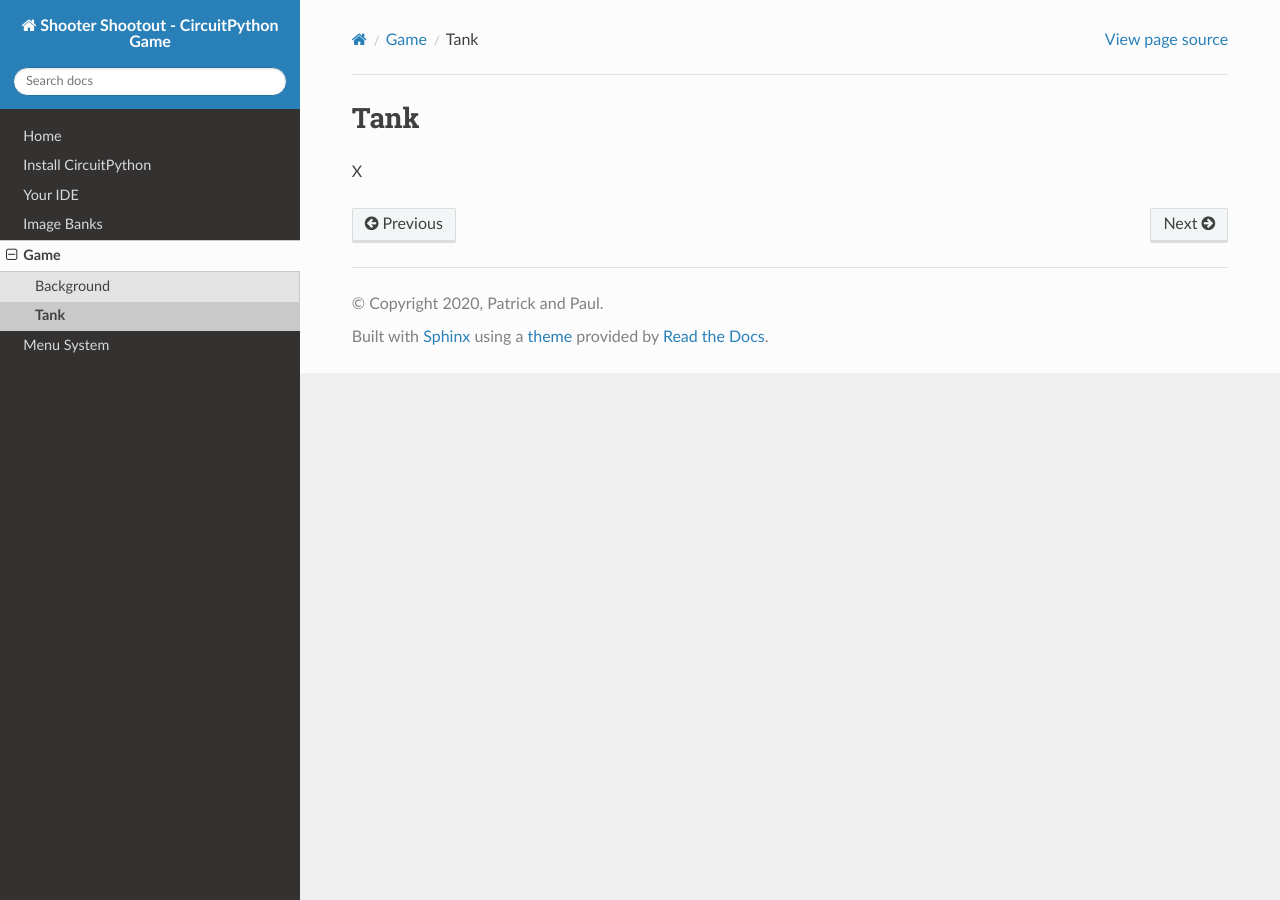
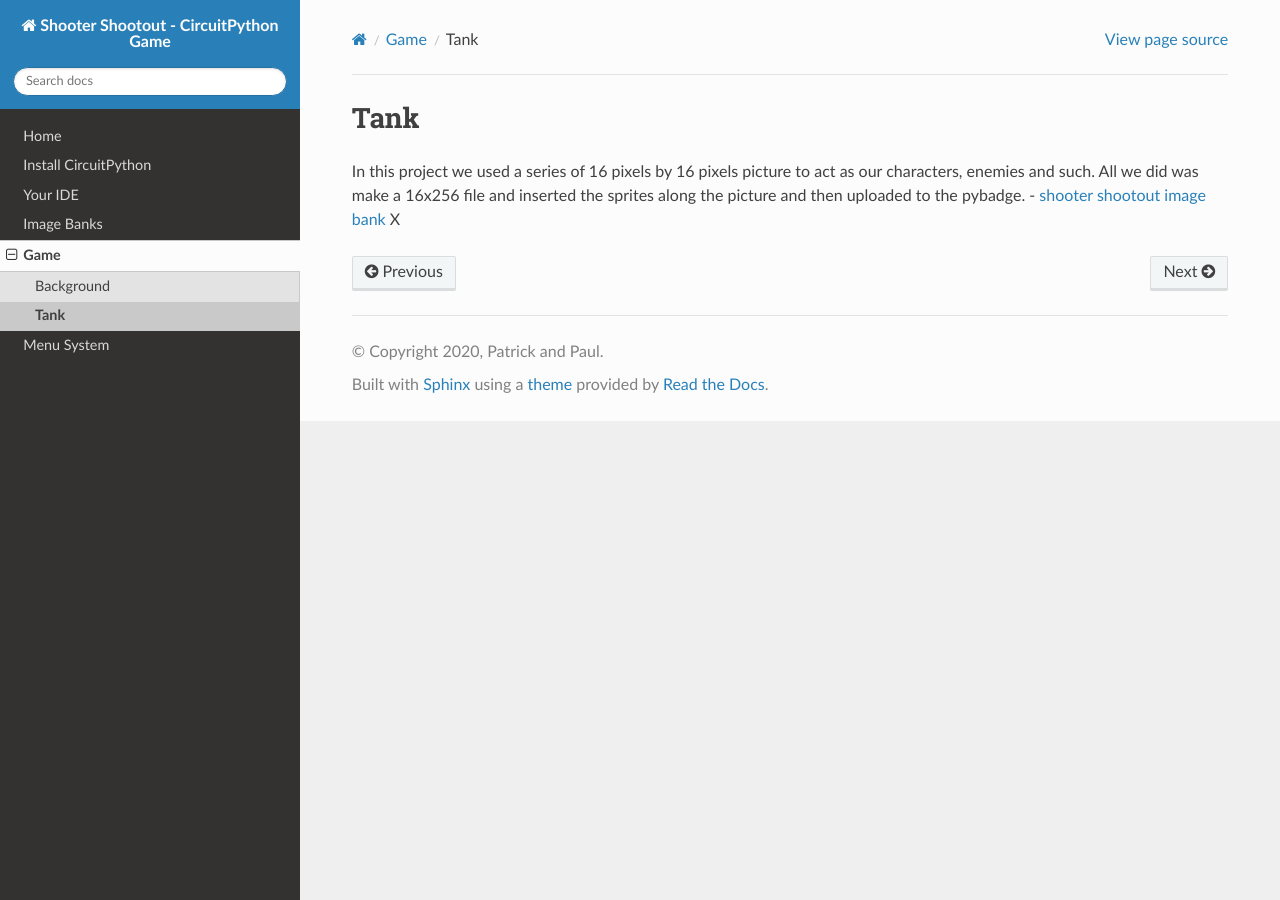
Before and after one commit to Patrick-Gemmell/ICS3U-2019-Group1, a Sphinx documentation site: the page built from docs/game/space_ship.rst, in a window 1280 px wide. Built offline with Sphinx 7.4.7 and the Read the Docs theme 2.0.0, drawn with Linux system fonts in a browser that asks for light colours.

Commit message:
Update space_ship.rst

```diff
--- a/docs/game/space_ship.rst
+++ b/docs/game/space_ship.rst
@@ -3,4 +3,6 @@
 Tank
 ==========
 
+In this project we used a series of 16 pixels by 16 pixels picture to act as our characters, enemies and such. All we did was make a 16x256 file and inserted the  sprites along the picture and then uploaded to the pybadge.
+- `shooter shootout image bank <https://github.com/Patrick-Gemmell/ICS3U-2019-Group1/blob/master/docs/image_bank/sprites.bmp>`_
 X
```
